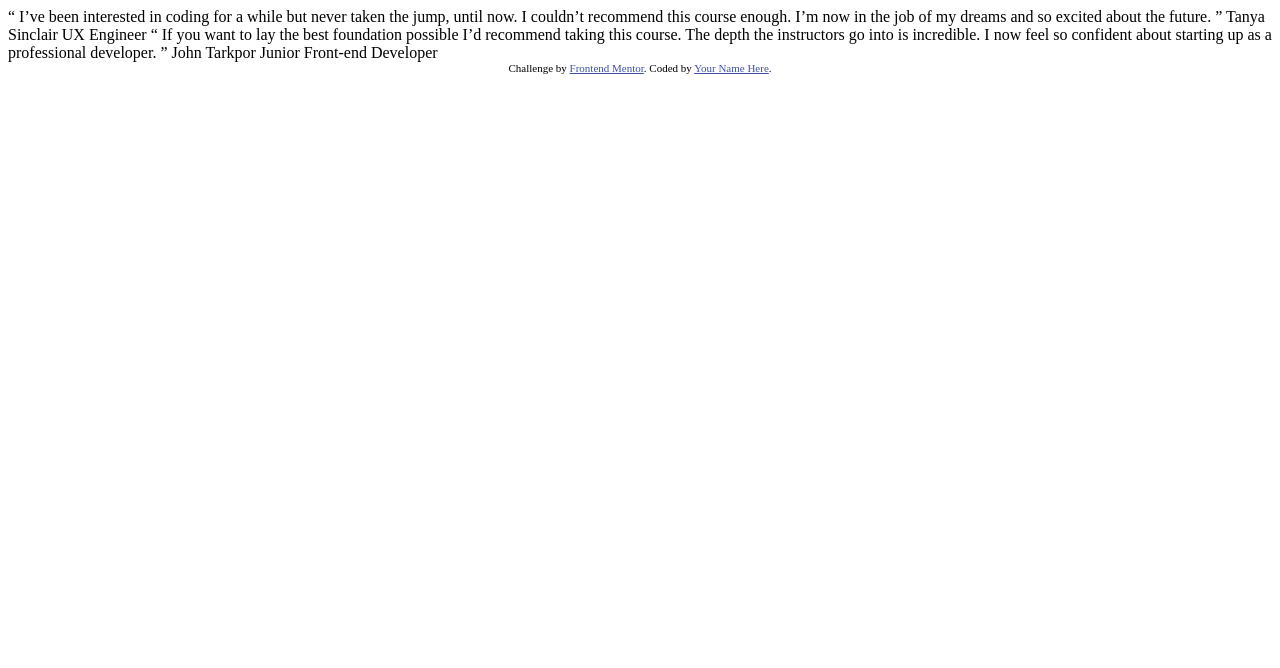
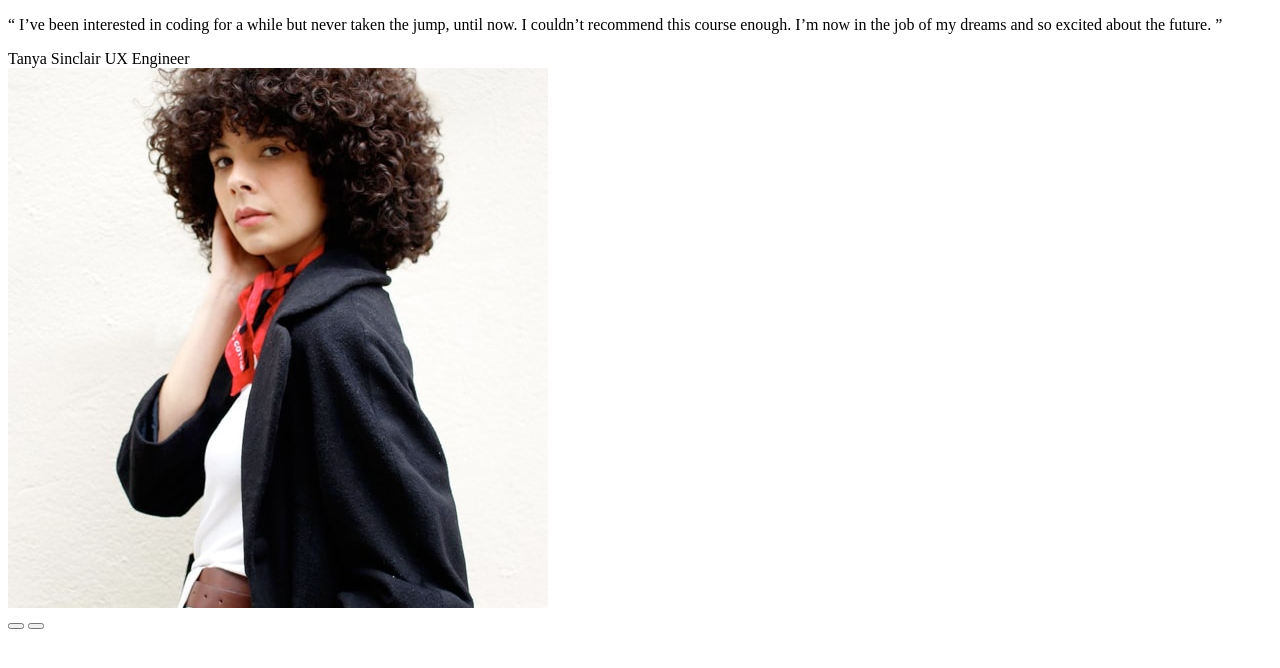
Before and after one commit to UthpalSuvarna/Coding-bootcamp-testimonials-slider, a plain HTML site: page index.html in a window 1280 px wide. Drawn offline with Linux system fonts and the light colour scheme.

Commit message:
Added person-1 slide

```diff
--- a/index.html
+++ b/index.html
@@ -1,8 +1,10 @@
 <!DOCTYPE html>
 <html lang="en">
+
 <head>
   <meta charset="UTF-8">
-  <meta name="viewport" content="width=device-width, initial-scale=1.0"> <!-- displays site properly based on user's device -->
+  <meta name="viewport" content="width=device-width, initial-scale=1.0">
+  <!-- displays site properly based on user's device -->
 
   <link rel="icon" type="image/png" sizes="32x32" href="./images/favicon-32x32.png">
 
@@ -10,13 +12,50 @@
 
   <!-- Feel free to remove these styles or customise in your own stylesheet 👍 -->
   <style>
-    .attribution { font-size: 11px; text-align: center; }
-    .attribution a { color: hsl(228, 45%, 44%); }
+    .attribution {
+      font-size: 11px;
+      text-align: center;
+    }
+
+    .attribution a {
+      color: hsl(228, 45%, 44%);
+    }
   </style>
 </head>
+
 <body>
+  <div class="container">
+    <div class="person-1">
+      <div class="info">
+        <p>“ I’ve been interested in coding for a while but never taken the jump, until now.
+          I couldn’t recommend this course enough. I’m now in the job of my dreams and so
+          excited about the future. ”</p>
+      </div>
+      <div class="info">
+        <span class="name">Tanya Sinclair</span>
+        <span class="title">UX Engineer</span>
+      </div>
+      <div class="images">
+        <img src="./images/image-tanya.jpg" alt="Image of person-1">
+        <div class="buttons">
+          <button class="previous"></button>
+          <button class="next"></button>
+        </div>
+      </div>
+    </div>
+  </div>
 
-  “ I’ve been interested in coding for a while but never taken the jump, until now.
+
+
+</body>
+
+</html>
+
+
+
+
+
+<!-- “ I’ve been interested in coding for a while but never taken the jump, until now.
   I couldn’t recommend this course enough. I’m now in the job of my dreams and so
   excited about the future. ”
 
@@ -28,11 +67,4 @@
   starting up as a professional developer. ”
 
   John Tarkpor
-  Junior Front-end Developer
-
-  <div class="attribution">
-    Challenge by <a href="https://www.frontendmentor.io?ref=challenge" target="_blank">Frontend Mentor</a>.
-    Coded by <a href="#">Your Name Here</a>.
-  </div>
-</body>
-</html>
+  Junior Front-end Developer -->
```
